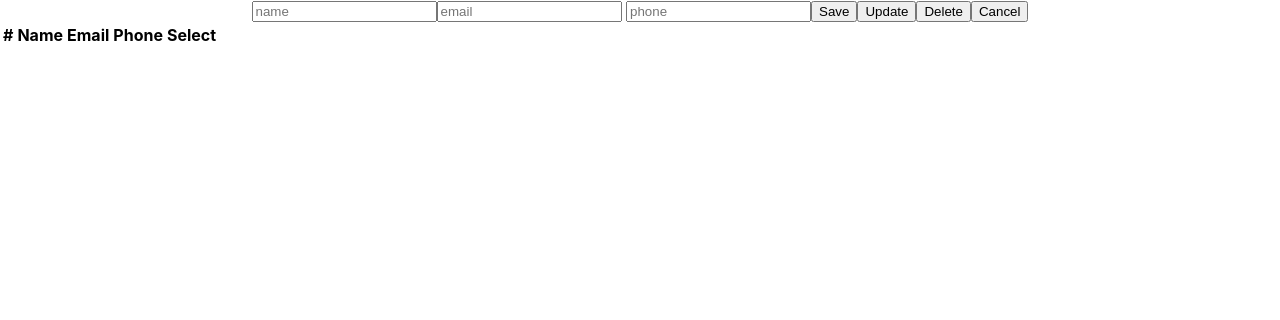
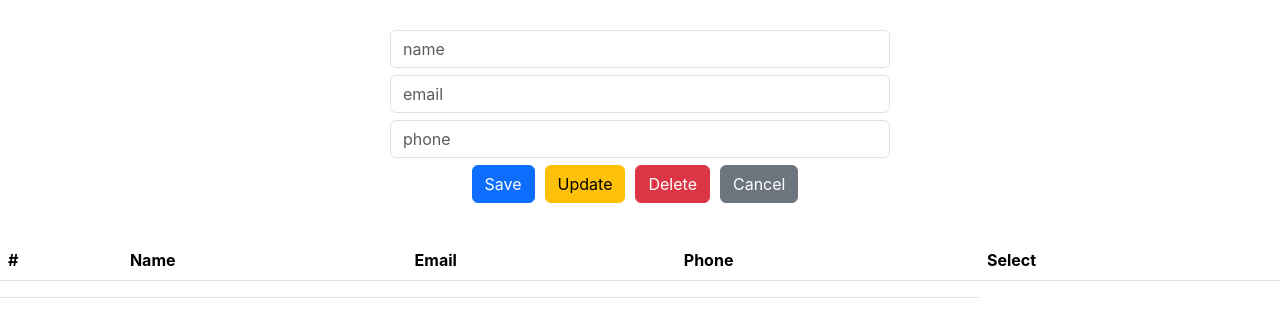
Before and after one commit to hamiltonjr/Phonebook, a React (Create React App) app: page / in a window 1280 px wide. Shown: the top 320 px of the page. Built offline with nearby package versions, Linux system fonts and the light colour scheme.

Commit message:
Including improvements in the UI form and table

```diff
--- a/public/index.html
+++ b/public/index.html
@@ -24,6 +24,10 @@
       work correctly both with client-side routing and a non-root public URL.
       Learn how to configure a non-root public URL by running `npm run build`.
     -->
+
+    <!-- Bootstrap -->
+    <link href="https://cdn.jsdelivr.net/npm/bootstrap@5.3.2/dist/css/bootstrap.min.css" rel="stylesheet" integrity="sha384-T3c6CoIi6uLrA9TneNEoa7RxnatzjcDSCmG1MXxSR1GAsXEV/Dwwykc2MPK8M2HN" crossorigin="anonymous">
+
     <title>React App</title>
   </head>
   <body>
--- a/src/App.css
+++ b/src/App.css
@@ -1,38 +1,13 @@
-.App {
+form {
+  width: 500px;
+  margin: 30px auto;
   text-align: center;
 }
 
-.App-logo {
-  height: 40vmin;
-  pointer-events: none;
+form input {
+  margin-bottom: 7px;
 }
 
-@media (prefers-reduced-motion: no-preference) {
-  .App-logo {
-    animation: App-logo-spin infinite 20s linear;
-  }
+form input[type="button"] {
+  margin-right: 10px;
 }
-
-.App-header {
-  background-color: #282c34;
-  min-height: 100vh;
-  display: flex;
-  flex-direction: column;
-  align-items: center;
-  justify-content: center;
-  font-size: calc(10px + 2vmin);
-  color: white;
-}
-
-.App-link {
-  color: #61dafb;
-}
-
-@keyframes App-logo-spin {
-  from {
-    transform: rotate(0deg);
-  }
-  to {
-    transform: rotate(360deg);
-  }
-}
--- a/src/App.js
+++ b/src/App.js
@@ -4,7 +4,7 @@
 
 function App() {
   return (
-    <div className="App">
+    <div>
       <Form />
       <Table />
     </div>
--- a/src/Form.js
+++ b/src/Form.js
@@ -1,13 +1,21 @@
 function Form() {
     return (
         <form>
-            <input type="text" placeholder="name" />
-            <input type="text" placeholder="email" />            <input type="text" placeholder="phone" />
+            <input type="text" placeholder="name"
+                className="form-control" />
+            <input type="text" placeholder="email"
+                className="form-control" />
+            <input type="text" placeholder="phone"
+                className="form-control" />
 
-            <input type="button" value="Save" />
-            <input type="button" value="Update" />
-            <input type="button" value="Delete" />
-            <input type="button" value="Cancel" />
+            <input type="button" value="Save"
+                className="btn btn-primary" />
+            <input type="button" value="Update"
+                className="btn btn-warning" />
+            <input type="button" value="Delete"
+                className="btn btn-danger" />
+            <input type="button" value="Cancel"
+                className="btn btn-secondary" />
         </form>
     )
 }
--- a/src/Table.js
+++ b/src/Table.js
@@ -1,6 +1,6 @@
 function Table() {
     return (
-        <table>
+        <table className="table">
             <thead>
                 <tr>
                     <th>#</th>
```
